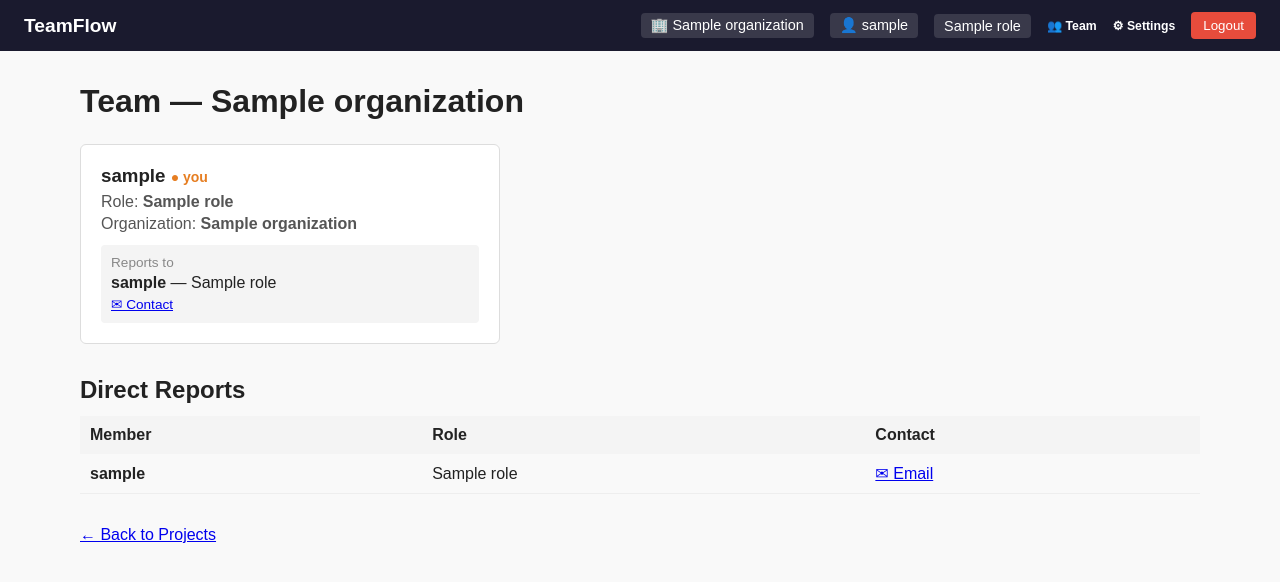
After one commit to Suvojeet-Haldar/TeamFlow, a Django app: page /team/ in a window 1280 px wide. The commit adds this page. Shown: the top 582 px of the page. Run offline with Django 5.2, Linux system fonts and the light colour scheme; a user stored in the database is signed in; tables that the repository leaves empty hold one stand-in row (values such as "Sample post").

Commit message:
TeamFlow v10: custom roles, team hierarchy, member management
- Added Role model with is_manager_type flag
- Default roles auto-created on org registration (Manager marked manager-capable)
- Owner can add custom roles with manager-capable toggle
- Role deletion blocked if members still assigned to that role
- Manager field on CustomUser with circular chain prevention
- Team page: every user sees own card + who they report to
- Users without explicit manager see org owner as fallback
- Manager sees own card + direct reports table
- Owner sees full org table with all members
- Assign Manager excludes self and downstream reports
- Change Role and Remove Member (owner only, not self)
- Manager assignment optional during invite
- org_owner passed to team view for fallback display

```diff
--- a/core/admin.py
+++ b/core/admin.py
@@ -1,5 +1,5 @@
 from django.contrib import admin
-from .models import Organization, CustomUser, Project, Task, ActivityLog, Invite
+from .models import Organization, CustomUser, Project, Task, ActivityLog, Invite, Role
 
 admin.site.register(Organization)
 admin.site.register(CustomUser)
@@ -7,3 +7,4 @@ admin.site.register(Project)
 admin.site.register(Task)
 admin.site.register(ActivityLog)
 admin.site.register(Invite)
+admin.site.register(Role)
--- a/core/templates/base.html
+++ b/core/templates/base.html
@@ -64,7 +64,13 @@
     <div class="user-info">
         <span>🏢 {{ user.organization }}</span>
         <span>👤 {{ user.username }}</span>
-        <span>{{ user.role }}</span>
+        <span>{% if user.org_role %}{{ user.org_role.name }}{% else %}{{ user.role }}{% endif %}</span>
+
+        <a href="/team/" style="color:white; font-size:0.85em;">👥 Team</a>
+
+        {% if user.org_role.name == "Owner" or user.role == "OWNER" %}
+            <a href="/settings/" style="color:white; font-size:0.85em;">⚙ Settings</a>
+        {% endif %}
         <form method="POST" action="/accounts/logout/">
             {% csrf_token %}
             <button type="submit">Logout</button>
--- /dev/null
+++ b/core/templates/core/team.html
@@ -0,0 +1,122 @@
+{% extends "base.html" %}
+
+{% block content %}
+
+<h1>Team — {{ request.user.organization }}</h1>
+
+<div style="background:white; padding:20px; border-radius:6px; border:1px solid #ddd; max-width:420px; margin:24px 0;">
+    <h3>{{ request.user.username }} <span style="font-size:0.75em; color:#e67e22;">● you</span></h3>
+    <p style="margin-top:6px; color:#555;">
+        Role: <strong>{% if request.user.org_role %}{{ request.user.org_role.name }}{% else %}{{ request.user.role }}{% endif %}</strong>
+    </p>
+    <p style="margin-top:4px; color:#555;">
+        Organization: <strong>{{ request.user.organization }}</strong>
+    </p>
+    {% if request.user.manager %}
+        <div style="margin-top:12px; padding:10px; background:#f4f4f4; border-radius:4px;">
+            <p style="font-size:0.85em; color:#888;">Reports to</p>
+            <p style="margin-top:4px;"><strong>{{ request.user.manager.username }}</strong>
+                — {% if request.user.manager.org_role %}{{ request.user.manager.org_role.name }}{% else %}{{ request.user.manager.role }}{% endif %}
+            </p>
+            {% if request.user.manager.email %}
+                <a href="mailto:{{ request.user.manager.email }}" style="font-size:0.85em; margin-top:4px; display:inline-block;">✉ Contact</a>
+            {% endif %}
+        </div>
+    {% elif user_role == "Owner" %}
+        <p style="margin-top:12px; color:#aaa; font-size:0.85em;">You are the owner — no manager above you.</p>
+    {% else %}
+        <div style="margin-top:12px; padding:10px; background:#f4f4f4; border-radius:4px;">
+            <p style="font-size:0.85em; color:#888;">Reports to</p>
+            <p style="margin-top:4px;"><strong>{{ org_owner.username }}</strong>
+                — {% if org_owner.org_role %}{{ org_owner.org_role.name }}{% else %}{{ org_owner.role }}{% endif %}
+            </p>
+            {% if org_owner.email %}
+                <a href="mailto:{{ org_owner.email }}" style="font-size:0.85em; margin-top:4px; display:inline-block;">✉ Contact</a>
+            {% endif %}
+        </div>
+    {% endif %}
+</div>
+
+{% if direct_reports %}
+<h2 style="margin-top:32px;">Direct Reports</h2>
+<table style="width:100%; border-collapse:collapse; margin-top:12px;">
+    <thead>
+        <tr style="background:#f4f4f4;">
+            <th style="text-align:left; padding:10px;">Member</th>
+            <th style="text-align:left; padding:10px;">Role</th>
+            <th style="text-align:left; padding:10px;">Contact</th>
+            {% if user_role == "Owner" %}
+                <th style="padding:10px;"></th>
+            {% endif %}
+        </tr>
+    </thead>
+    <tbody>
+        {% for member in direct_reports %}
+        <tr style="border-bottom:1px solid #eee;">
+            <td style="padding:10px;"><strong>{{ member.username }}</strong></td>
+            <td style="padding:10px;">
+                {% if member.org_role %}{{ member.org_role.name }}{% else %}{{ member.role }}{% endif %}
+            </td>
+            <td style="padding:10px;">
+                {% if member.email %}
+                    <a href="mailto:{{ member.email }}">✉ Email</a>
+                {% else %}
+                    <span style="color:#aaa;">—</span>
+                {% endif %}
+            </td>
+            {% if user_role == "Owner" %}
+            <td style="padding:10px; display:flex; gap:8px; flex-wrap:wrap;">
+                <a href="/team/{{ member.id }}/assign-manager/">Assign Manager</a>
+                <a href="/team/{{ member.id }}/reassign-role/">Change Role</a>
+                <a href="/team/{{ member.id }}/remove/" style="color:#e74c3c;">Remove</a>
+            </td>
+            {% endif %}
+        </tr>
+        {% endfor %}
+    </tbody>
+</table>
+{% endif %}
+
+{% if user_role == "Owner" %}
+<h2 style="margin-top:40px;">All Members</h2>
+<table style="width:100%; border-collapse:collapse; margin-top:12px;">
+    <thead>
+        <tr style="background:#f4f4f4;">
+            <th style="text-align:left; padding:10px;">Member</th>
+            <th style="text-align:left; padding:10px;">Role</th>
+            <th style="text-align:left; padding:10px;">Manager</th>
+            <th style="text-align:left; padding:10px;">Contact</th>
+            <th style="padding:10px;"></th>
+        </tr>
+    </thead>
+    <tbody>
+        {% for member in all_members %}
+        {% if member != request.user %}
+        <tr style="border-bottom:1px solid #eee;">
+            <td style="padding:10px;"><strong>{{ member.username }}</strong></td>
+            <td style="padding:10px;">
+                {% if member.org_role %}{{ member.org_role.name }}{% else %}{{ member.role }}{% endif %}
+            </td>
+            <td style="padding:10px; color:#666;">
+                {% if member.manager %}{{ member.manager.username }}{% else %}<span style="color:#aaa;">—</span>{% endif %}
+            </td>
+            <td style="padding:10px;">
+                {% if member.email %}<a href="mailto:{{ member.email }}">✉ Email</a>{% else %}<span style="color:#aaa;">—</span>{% endif %}
+            </td>
+            <td style="padding:10px;">
+                <div style="display:flex; gap:8px; flex-wrap:wrap;">
+                    <a href="/team/{{ member.id }}/assign-manager/">Assign Manager</a>
+                    <a href="/team/{{ member.id }}/reassign-role/">Change Role</a>
+                    <a href="/team/{{ member.id }}/remove/" style="color:#e74c3c;">Remove</a>
+                </div>
+            </td>
+        </tr>
+        {% endif %}
+        {% endfor %}
+    </tbody>
+</table>
+{% endif %}
+
+<p style="margin-top:32px;"><a href="/projects/">← Back to Projects</a></p>
+
+{% endblock %}
--- a/core/urls.py
+++ b/core/urls.py
@@ -10,4 +10,9 @@ urlpatterns = [
     path("projects/create/", views.create_project, name="create_project"),
     path("projects/<int:project_id>/", views.project_detail, name="project_detail"),
     path("tasks/<int:task_id>/update-status/", views.update_task_status, name="update_task_status"),
+    path("settings/", views.org_settings, name="org_settings"),
+    path("team/", views.team, name="team"),
+    path("team/<int:user_id>/assign-manager/", views.assign_manager, name="assign_manager"),
+    path("team/<int:user_id>/reassign-role/", views.reassign_role, name="reassign_role"),
+    path("team/<int:user_id>/remove/", views.remove_member, name="remove_member"),
 ]
--- a/core/views.py
+++ b/core/views.py
@@ -1,8 +1,30 @@
 from django.shortcuts import render, get_object_or_404, redirect
 from django.contrib.auth.decorators import login_required
-from .models import Project, Task, ActivityLog, CustomUser, Organization, Invite
-from django.contrib.auth import login, logout, authenticate
+from .models import Project, Task, ActivityLog, CustomUser, Organization, Invite, Role
+from django.contrib.auth import login, authenticate
 from django.contrib import messages
+
+
+def get_role_name(user):
+    if user.org_role:
+        return user.org_role.name
+    if user.role:
+        return user.role.capitalize()
+    return None
+
+
+def has_role(user, *role_names):
+    return get_role_name(user) in role_names
+
+
+def get_all_reports(user):
+    """Recursively get all users who report up to this user."""
+    direct = list(CustomUser.objects.filter(manager=user))
+    all_reports = list(direct)
+    for report in direct:
+        all_reports.extend(get_all_reports(report))
+    return all_reports
+
 
 @login_required
 def project_list(request):
@@ -79,6 +101,7 @@ def update_task_status(request, task_id):
 
     return redirect("project_detail", project_id=task.project.id)
 
+
 @login_required
 def create_project(request):
     if request.method == "POST":
@@ -103,6 +126,7 @@ def create_project(request):
 
     return render(request, "core/create_project.html")
 
+
 def register(request):
     if request.user.is_authenticated:
         return redirect("project_list")
@@ -118,53 +142,89 @@ def register(request):
 
         if password != confirm_password:
             error = "Passwords do not match."
-
         elif CustomUser.objects.filter(username=username).exists():
             error = "Username already taken."
-
         elif Organization.objects.filter(name=org_name).exists():
             error = "An organization with that name already exists."
-
         else:
             org = Organization.objects.create(name=org_name)
+
+            for role_name in ['Owner', 'Manager', 'Developer', 'Viewer']:
+                Role.objects.create(
+                    organization=org,
+                    name=role_name,
+                    is_default=True,
+                    is_manager_type=(role_name == 'Manager')
+                )
+
+            owner_role = Role.objects.get(organization=org, name='Owner')
 
             user = CustomUser.objects.create_user(
                 username=username,
                 email=email,
                 password=password,
                 organization=org,
-                role="OWNER"
+                role="OWNER",
+                org_role=owner_role
             )
 
             login(request, user)
+            messages.success(request, f"Welcome, {user.username}! Your organization \"{org.name}\" has been created.")
             return redirect("project_list")
 
     return render(request, "core/register.html", {"error": error})
 
+
 @login_required
 def invite_member(request):
-    if request.user.role not in ["OWNER", "MANAGER"]:
+    if not has_role(request.user, "Owner", "Manager"):
         return redirect("project_list")
 
     invite_link = None
     error = None
 
+    org_roles = Role.objects.filter(
+        organization=request.user.organization
+    ).exclude(name="Owner")
+
+    org_managers = CustomUser.objects.filter(
+        organization=request.user.organization,
+        org_role__is_manager_type=True
+    )
+
     if request.method == "POST":
         email = request.POST.get("email")
-        role = request.POST.get("role")
+        role_id = request.POST.get("role_id")
+        manager_id = request.POST.get("manager_id")
 
-        if Invite.objects.filter(
+        selected_role = Role.objects.filter(
+            id=role_id,
+            organization=request.user.organization
+        ).first()
+
+        if not selected_role:
+            error = "Invalid role selected."
+        elif Invite.objects.filter(
             email=email,
             organization=request.user.organization,
             accepted=False
         ).exists():
             error = "An active invite already exists for this email."
         else:
+            manager = None
+            if manager_id:
+                manager = CustomUser.objects.filter(
+                    id=manager_id,
+                    organization=request.user.organization,
+                    org_role__is_manager_type=True
+                ).first()
+
             invite = Invite.objects.create(
                 organization=request.user.organization,
                 invited_by=request.user,
                 email=email,
-                role=role
+                role=selected_role.name,
+                assigned_manager=manager
             )
             invite_link = request.build_absolute_uri(
                 f"/invite/accept/{invite.token}/"
@@ -172,7 +232,9 @@ def invite_member(request):
 
     return render(request, "core/invite_member.html", {
         "invite_link": invite_link,
-        "error": error
+        "error": error,
+        "org_roles": org_roles,
+        "org_managers": org_managers,
     })
 
 
@@ -187,17 +249,22 @@ def accept_invite(request, token):
 
         if password != confirm_password:
             error = "Passwords do not match."
-
         elif CustomUser.objects.filter(username=username).exists():
             error = "Username already taken."
+        else:
+            invited_role = Role.objects.filter(
+                organization=invite.organization,
+                name__iexact=invite.role
+            ).first()
 
-        else:
             user = CustomUser.objects.create_user(
                 username=username,
                 email=invite.email,
                 password=password,
                 organization=invite.organization,
-                role=invite.role
+                role=invite.role.upper(),
+                org_role=invited_role,
+                manager=invite.assigned_manager
             )
             invite.accepted = True
             invite.save()
@@ -209,6 +276,7 @@ def accept_invite(request, token):
         "invite": invite,
         "error": error
     })
+
 
 def login_view(request):
     if request.user.is_authenticated:
@@ -223,9 +291,212 @@ def login_view(request):
 
         if user is not None:
             login(request, user)
-            messages.success(request, f"Welcome back, {user.username}! You are logged in as {user.role} at {user.organization}.")
+            messages.success(request, f"Welcome back, {user.username}! You are logged in as {get_role_name(user)} at {user.organization}.")
             return redirect("project_list")
         else:
             error = "Invalid username or password."
 
     return render(request, "registration/login.html", {"error": error})
+
+
+@login_required
+def org_settings(request):
+    if not has_role(request.user, "Owner"):
+        return redirect("project_list")
+
+    error = None
+    roles = Role.objects.filter(organization=request.user.organization)
+
+    if request.method == "POST":
+        action = request.POST.get("action")
+
+        if action == "add":
+            name = request.POST.get("role_name", "").strip()
+            is_manager_type = request.POST.get("is_manager_type") == "on"
+            if not name:
+                error = "Role name cannot be empty."
+            elif Role.objects.filter(
+                organization=request.user.organization,
+                name__iexact=name
+            ).exists():
+                error = f"Role '{name}' already exists."
+            else:
+                Role.objects.create(
+                    organization=request.user.organization,
+                    name=name,
+                    is_default=False,
+                    is_manager_type=is_manager_type
+                )
+                return redirect("org_settings")
+
+        elif action == "toggle_manager_type":
+            role_id = request.POST.get("role_id")
+            role = Role.objects.filter(
+                id=role_id,
+                organization=request.user.organization
+            ).exclude(name="Owner").first()
+            if role:
+                role.is_manager_type = not role.is_manager_type
+                role.save()
+            return redirect("org_settings")
+
+        elif action == "delete":
+            role_id = request.POST.get("role_id")
+            role = Role.objects.filter(
+                id=role_id,
+                organization=request.user.organization,
+                is_default=False
+            ).first()
+
+            if role:
+                users_with_role = CustomUser.objects.filter(org_role=role)
+                if users_with_role.exists():
+                    user_list = ", ".join([u.username for u in users_with_role])
+                    error = f"Cannot delete \"{role.name}\" — the following members still have this role: {user_list}. Reassign them first."
+                else:
+                    role.delete()
+                    return redirect("org_settings")
+
+    return render(request, "core/org_settings.html", {
+        "roles": roles,
+        "error": error,
+    })
+
+
+@login_required
+def team(request):
+    org = request.user.organization
+    user_role = get_role_name(request.user)
+
+    if user_role == "Owner":
+        all_members = CustomUser.objects.filter(
+            organization=org
+        ).select_related('org_role', 'manager')
+    else:
+        all_members = CustomUser.objects.filter(
+            organization=org
+        ).select_related('org_role', 'manager')
+
+    direct_reports = CustomUser.objects.filter(
+        manager=request.user,
+        organization=org
+    ).select_related('org_role')
+
+    org_owner = CustomUser.objects.filter(
+        organization=org,
+        org_role__name="Owner"
+    ).first()
+
+    if not org_owner:
+        org_owner = CustomUser.objects.filter(
+            organization=org,
+            role="OWNER"
+        ).first()
+
+    return render(request, "core/team.html", {
+        "all_members": all_members,
+        "direct_reports": direct_reports,
+        "user_role": user_role,
+        "org_owner": org_owner,
+    })
+
+
+@login_required
+def assign_manager(request, user_id):
+    if not has_role(request.user, "Owner"):
+        return redirect("team")
+
+    member = get_object_or_404(
+        CustomUser,
+        id=user_id,
+        organization=request.user.organization
+    )
+
+    all_reports = get_all_reports(member)
+    excluded_ids = [member.id] + [u.id for u in all_reports]
+
+    org_managers = CustomUser.objects.filter(
+        organization=request.user.organization,
+        org_role__is_manager_type=True
+    ).exclude(id__in=excluded_ids)
+
+    if request.method == "POST":
+        manager_id = request.POST.get("manager_id")
+        if manager_id:
+            manager = CustomUser.objects.filter(
+                id=manager_id,
+                organization=request.user.organization,
+                org_role__is_manager_type=True
+            ).exclude(id__in=excluded_ids).first()
+            member.manager = manager
+        else:
+            member.manager = None
+        member.save()
+        return redirect("team")
+
+    return render(request, "core/assign_manager.html", {
+        "member": member,
+        "org_managers": org_managers,
+    })
+
+
+@login_required
+def reassign_role(request, user_id):
+    if not has_role(request.user, "Owner"):
+        return redirect("team")
+
+    member = get_object_or_404(
+        CustomUser,
+        id=user_id,
+        organization=request.user.organization
+    )
+
+    if member == request.user:
+        return redirect("team")
+
+    org_roles = Role.objects.filter(
+        organization=request.user.organization
+    ).exclude(name="Owner")
+
+    if request.method == "POST":
+        role_id = request.POST.get("role_id")
+        new_role = Role.objects.filter(
+            id=role_id,
+            organization=request.user.organization
+        ).exclude(name="Owner").first()
+
+        if new_role:
+            member.org_role = new_role
+            member.role = new_role.name.upper()
+            member.save()
+        return redirect("team")
+
+    return render(request, "core/reassign_role.html", {
+        "member": member,
+        "org_roles": org_roles,
+    })
+
+
+@login_required
+def remove_member(request, user_id):
+    if not has_role(request.user, "Owner"):
+        return redirect("team")
+
+    member = get_object_or_404(
+        CustomUser,
+        id=user_id,
+        organization=request.user.organization
+    )
+
+    if member == request.user:
+        return redirect("team")
+
+    if request.method == "POST":
+        CustomUser.objects.filter(
+            manager=member,
+            organization=request.user.organization
+        ).update(manager=None)
+        member.delete()
+        return redirect("team")
+
+    return render(request, "core/confirm_remove.html", {"member": member})
```
Also changed, not shown: core/models.py (+40 -0 lines), core/templates/core/assign_manager.html (added, +29 -0 lines), core/templates/core/confirm_remove.html (added, +22 -0 lines), core/templates/core/invite_member.html (+15 -4 lines), core/templates/core/org_settings.html (added, +79 -0 lines), core/templates/core/reassign_role.html (added, +28 -0 lines), core/migrations/0007_role_customuser_org_role.py (added), core/migrations/0008_customuser_manager.py (added), core/migrations/0009_invite_assigned_manager.py (added), core/migrations/0010_role_is_manager_type.py (added).
